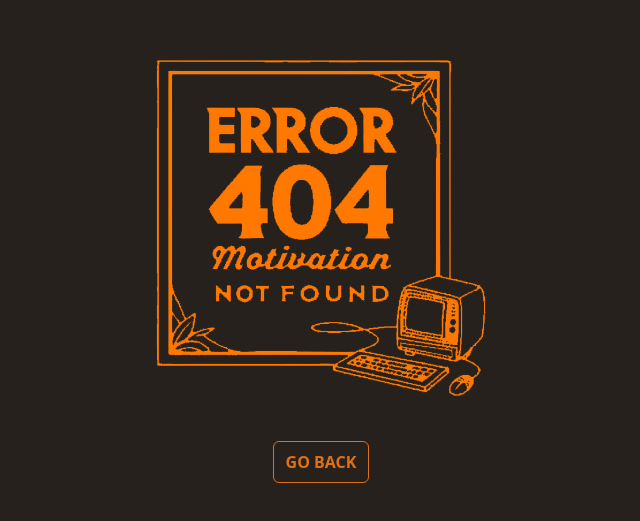
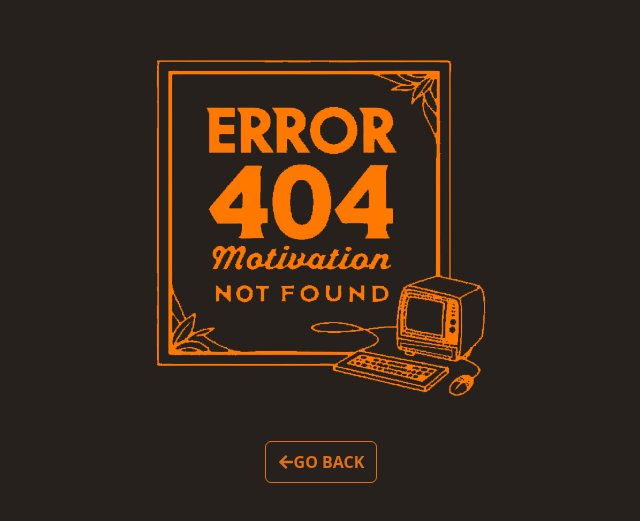
Before and after one commit to najatul6/VelvetPour, a React (Vite) app: page /auth/login in a window 1280 px wide. Shown: the part 151-672 px from the top of the page, without its empty margins (319-959 px from the left). Built offline with nearby package versions, Linux system fonts and the light colour scheme; a web font is replaced by a local one.

Commit message:
Add back-arrow icon to Error page button
Include FaArrowLeft from react-icons and add it to the GO BACK button in src/error/Error.jsx. The button markup was updated to use flex alignment so the icon and label are centered together, improving the visual affordance for navigating back.

```diff
--- a/src/error/Error.jsx
+++ b/src/error/Error.jsx
@@ -1,6 +1,8 @@
 import React from 'react';
 import errorImg from "../assets/notfound.webp";
 import { Navigate, useNavigate } from 'react-router';
+import { FaArrowLeft } from 'react-icons/fa';
+
 const Error = () => {
     const navigate = useNavigate();
     const goBack = () => {
@@ -9,7 +11,7 @@
     return (
         <div className='min-h-screen flex justify-center items-center flex-col'>
             <img className='w-4/12' src={errorImg} alt="error 404" />
-            <button className='text-accent border rounded-md py-2 px-3 hover:bg-amber-600 hover:text-white hover:border-amber-600 font-semibold cursor-pointer duration-300' onClick={goBack}>GO BACK</button>
+            <button className='text-accent border rounded-md py-2 px-3 hover:bg-amber-600 hover:text-white hover:border-amber-600 font-semibold cursor-pointer duration-300 flex justify-center items-center' onClick={goBack}><FaArrowLeft /> GO BACK</button>
         </div>
     );
 };
```
